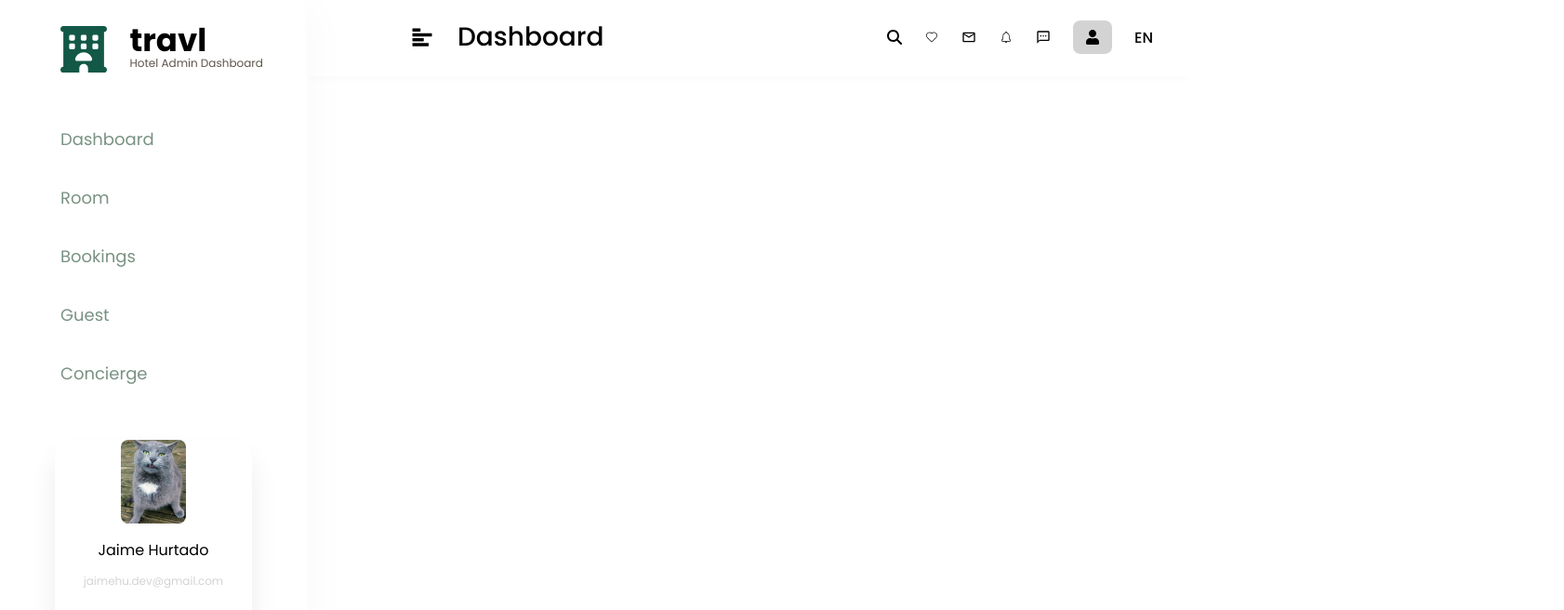
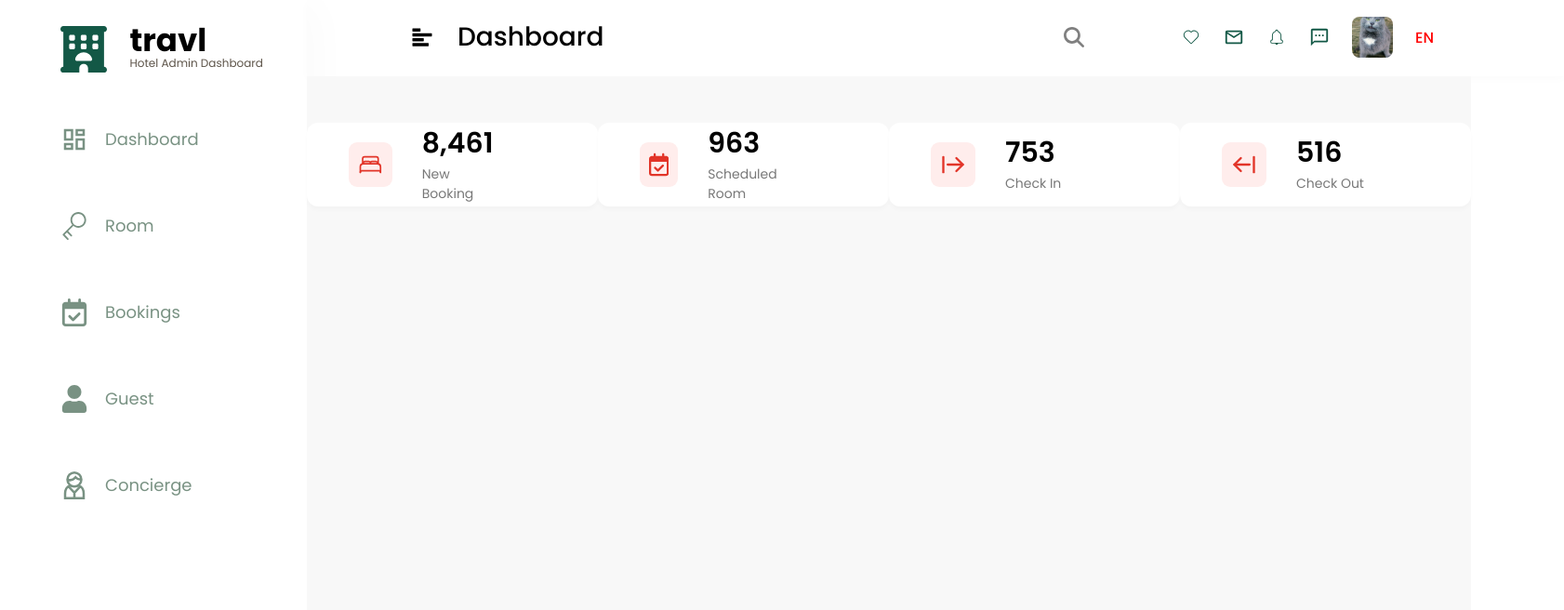
Before and after one commit to jaimehu20/Hotel-Miranda-Dashboard, a React (Vite) app: page / in a window 1280 px wide. Shown: the top 656 px of the page at 93% size, 1682 px wide, since content can reach past the window. Built offline with nearby package versions, Linux system fonts and the light colour scheme.

Commit message:
home finished

```diff
--- a/src/index.css
+++ b/src/index.css
@@ -7,10 +7,15 @@ html {
 body {
   min-width: 320px;
   margin: 0;
+  font-family: 'Poppins';
 }
 
 div {
   display: flex;
+}
+
+main {
+  width: 100%;
 }
 
 nav {
@@ -22,4 +27,10 @@ nav {
   padding-left: 100px;
   box-shadow: 0px 3px 10px #00000005;
   height: 82px;
+  img {
+    width: 44px;
+    border-radius: 8px;
+    height: 44px;
+    object-fit: cover;
+  }
 }
--- a/src/main.jsx
+++ b/src/main.jsx
@@ -1,10 +1,10 @@
 import React from 'react'
 import ReactDOM from 'react-dom/client'
-import Mew from './pages/IndexPage.jsx'
+import Home from './pages/IndexPage.jsx'
 import './index.css'
 
 ReactDOM.createRoot(document.getElementById('root')).render(
   <React.StrictMode>
-    <Mew />
+    <Home />
   </React.StrictMode>,
 )
--- a/src/pages/IndexPage.jsx
+++ b/src/pages/IndexPage.jsx
@@ -7,6 +7,13 @@ import { CiBellOn } from "react-icons/ci";
 import { MdOutlineTextsms } from "react-icons/md";
 import { FaUser } from "react-icons/fa";
 import { FaHotel } from "react-icons/fa6";
+import { IoBedOutline } from "react-icons/io5";
+import { FaRegCalendarCheck } from "react-icons/fa6";
+import { LuArrowRightFromLine } from "react-icons/lu";
+import { LuArrowLeftFromLine } from "react-icons/lu";
+import { MdOutlineDashboard } from "react-icons/md";
+import { SlKey } from "react-icons/sl";
+import { GrUserManager } from "react-icons/gr";
 
 
 const LateralMenu = styled.div`
@@ -21,7 +28,6 @@ const LateralMenu = styled.div`
 `
 const Logo = styled.div`
 margin-left: 32px;
-font-family: 'Poppins';
 svg {
   padding-top: 28px;
   padding-right: 10px;
@@ -50,30 +56,38 @@ svg {
 `;
 const Options = styled.div`
   flex-direction: column;
-  font-family: 'Poppins';
   font-size: 18px;
   color: #799283;
   transition: all 3s ease;
   width: 80%;
-  p:hover{
+  div:hover{
     color: red;
+  }
+  div {
+    align-items: center;
+    gap: 1em;
+    padding-bottom: 30px;
+    cursor: pointer;
+    svg {
+      width: 30px;
+      height: 30px;
+    }
   }
 `;
 const UserData = styled.div`
   flex-direction: column;
   align-items: center;
-  font-family: 'Poppins';
   border-radius: 18px;
   box-shadow: 0px 20px 30px #00000014;
   padding-left: 30px;
   padding-right: 30px;
   padding-bottom: 26px;
+  margin-top: 70px;
   img {
     width: 70px;
     border-radius: 8px;
     height: 90px;
     object-fit: cover;
-
   }
   p:first-of-type{
     font-size: 16px;
@@ -85,17 +99,16 @@ const UserData = styled.div`
   }
   button{
     background: #EBF1EF;
-    font-family: 'Poppins';
     font-weight: bold;
     color: #135846;
     margin-top: 10px;
     padding: 12px 38px 12px 38px;
     border-radius: 8px;
     border: none;
+    cursor: pointer;
   }
 `
 const CopyText = styled.div`
-font-family: 'Poppins';
 flex-direction: column;
   p:first-of-type{
     font-size: 16px;
@@ -108,7 +121,7 @@ flex-direction: column;
     margin-top: 0px;
   }
 `
-const Cuadrado = styled.div`
+const NavBar = styled.div`
   display: flex;
   align-items: center;
   height: 60px;
@@ -123,18 +136,73 @@ const Icons = styled.div`
   display:flex;
   align-items: center;
   gap: 24px;
-  margin-right: 40px;
+  margin-right: 140px;
   height: 80px;
+  svg {
+    width: 22px;
+    height: 22px;
+    color: #135846;
+    cursor: pointer;
+  }
+  svg:first-of-type{
+    margin-right: 80px;
+    color: gray;
+  }
+  p {
+    color: red;
+  }
 `;
-const User = styled.div`
-  background: lightgray;
+const Stats = styled.section`
+  display: flex;
+  justify-content: space-around;
+  padding-top: 50px;
+  background: #F8F8F8;
+  height: 100vh;
+`
+const StatsContainer = styled.div`
+  align-items: center;
+  gap: 2em;
+  box-shadow: 0px 4px 4px #00000005;
+  border-radius: 12px;
+  padding: 0px 104px 0px 45px;
+  background: #ffffff;
+  min-width: 164px;
+  height: 90px;
+  transition: all 1s ease-out ;
+  &:hover {
+
+    transform: scale(1.2);
+    svg {
+      background: #E23428;
+      color: #ffffff;
+    }
+  }
+  svg {
+    width: 28px;
+    height: 28px;
+    background: #FFEDEC;
     padding: 10px;
-  padding-right: 13px;
-  padding-left: 13px;
-  border-radius: 20%;
-`;
+    border-radius: 9px;
+    color: #E23428;
+  }
+  div {
+    flex-direction: column;
+    padding-top: 10px;
+    p:first-of-type {
+      margin-bottom: 0px;
+      margin-top: 0px;
+      font-size: 30px;
+      font-weight: 600;
+    }
+    p:last-of-type {
+      margin-top: 0px;
+      font-size: 14px;
+      color: #787878;
+    }
+  }
+`
 
-function Mew() {
+function Home() {
   return (
     <>
       <LateralMenu>
@@ -146,11 +214,26 @@ function Mew() {
           </div>
         </Logo>
         <Options>
+          <div>
+            <MdOutlineDashboard />
             <p>Dashboard</p>
+          </div>
+          <div>
+            <SlKey />
             <p>Room</p>
+          </div>
+          <div>
+            <FaRegCalendarCheck />
             <p>Bookings</p>
+          </div>
+          <div>
+            <FaUser />
             <p>Guest</p>
+          </div>
+          <div>
+            <GrUserManager />
             <p>Concierge</p>
+          </div>
         </Options>
         <UserData>
           <img src="./src/assets/profilePic.jpg"/>
@@ -163,26 +246,55 @@ function Mew() {
           <p>© 2024 All Rights Reserved</p>
         </CopyText>
       </LateralMenu>
+      <main>
         <nav>
-        <Cuadrado>
+        <NavBar>
         <IoIosStats />
         <p>Dashboard</p>
-        </Cuadrado>
+        </NavBar>
         <Icons>
           <FaMagnifyingGlass />
           <CiHeart />
           <MdOutlineEmail />
           <CiBellOn />
           <MdOutlineTextsms />
-          <User>
-            <FaUser />
-          </User>
+          <img src="./src/assets/profilePic.jpg"/>
           <p>EN</p>
         </Icons>
         </nav>
-
+        <Stats>
+          <StatsContainer>
+            <IoBedOutline />
+            <div>
+              <p>8,461</p>
+              <p>New Booking</p>
+            </div>
+          </StatsContainer>
+          <StatsContainer>
+            <FaRegCalendarCheck />
+            <div>
+              <p>963</p>
+              <p>Scheduled Room</p>
+            </div>
+          </StatsContainer>
+          <StatsContainer>
+            <LuArrowRightFromLine />
+            <div>
+              <p>753</p>
+              <p>Check In</p>
+            </div>
+          </StatsContainer>
+          <StatsContainer>
+            <LuArrowLeftFromLine />
+            <div>
+              <p>516</p>
+              <p>Check Out</p>
+            </div>
+          </StatsContainer>
+        </Stats>
+      </main>
     </>
   )
 }
 
-export default Mew
+export default Home;
```
Lines whose indentation alone changed are shown as unchanged.
